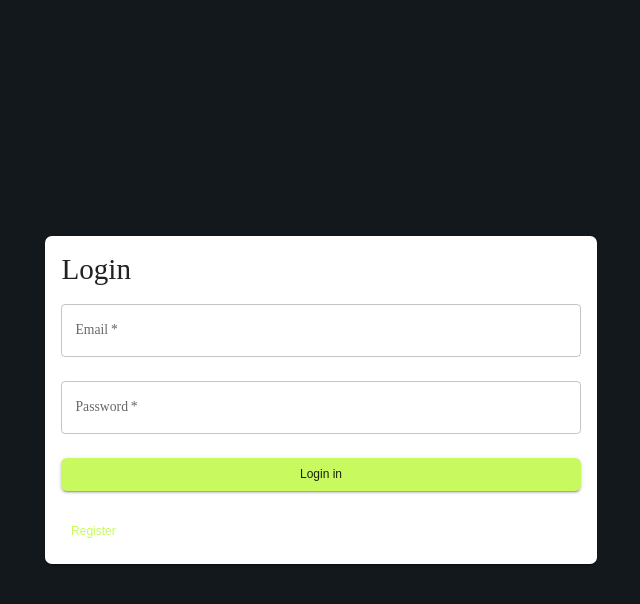
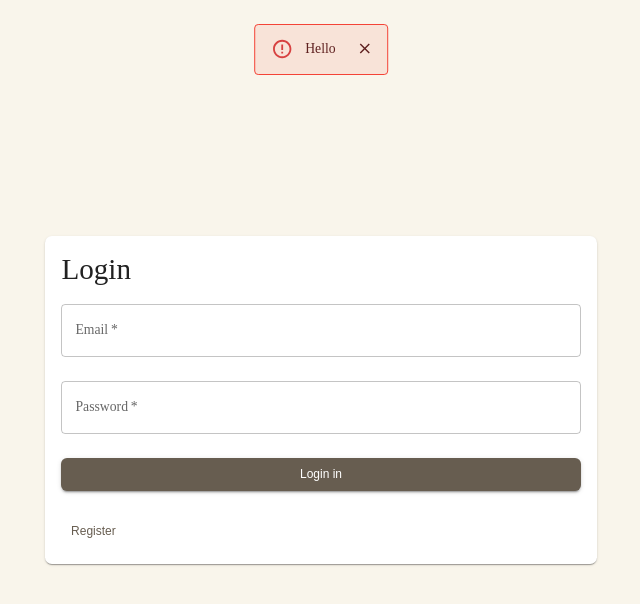
Before and after one commit to ZHammerl/wedding_evite, a React (Vite) app: page /auth in a window 1280 px wide. Both pictures are taken after a click on the button "Register". Shown: the top 604 px of the page, without its empty margins (319-959 px from the left). Built offline with nearby package versions, Linux system fonts and the light colour scheme.

Commit message:
Adding notification context

```diff
--- a/src/App.tsx
+++ b/src/App.tsx
@@ -2,12 +2,15 @@ import "./App.scss";
 
 import { BrowserRouter } from "react-router-dom";
 import { AppRouter } from "./Router";
+import { NotificationProvider } from "./context/notification.context";
 
 function App() {
   return (
-    <BrowserRouter>
-      <AppRouter />
-    </BrowserRouter>
+    <NotificationProvider>
+      <BrowserRouter>
+        <AppRouter />
+      </BrowserRouter>
+    </NotificationProvider>
   );
 }
 
--- /dev/null
+++ b/src/components/Notification.tsx
@@ -0,0 +1,25 @@
+import { Alert, Snackbar, Typography } from "@mui/material";
+import React from "react";
+import { NotificationProps } from "@root/types/types";
+
+const Notification: React.FC<NotificationProps> = ({
+  open,
+  message,
+  severity,
+  handleClose,
+}) => {
+  return (
+    <Snackbar
+      anchorOrigin={{ vertical: "top", horizontal: "center" }}
+      autoHideDuration={4000}
+      open={open}
+      onClose={handleClose}
+    >
+      <Alert onClose={handleClose} severity={severity}>
+        <Typography>{message}</Typography>
+      </Alert>
+    </Snackbar>
+  );
+};
+
+export default Notification;
--- /dev/null
+++ b/src/context/notification.context.tsx
@@ -0,0 +1,47 @@
+import Notification from "@components/Notification";
+import { AlertColor } from "@mui/material";
+import React, { useContext, useState } from "react";
+
+type ContextProps = {
+  getError: (msg: string) => void;
+};
+
+const NotificationContext = React.createContext<ContextProps | null>(null);
+
+export const NotificationProvider: React.FC<{ children: JSX.Element }> = ({
+  children,
+}) => {
+  const [message, setMessage] = useState("");
+  const [open, setOpen] = useState(false);
+  const [severity, setSeverity] = useState<AlertColor | undefined>(undefined);
+
+  const handleClose = () => {
+    setOpen(false);
+  };
+
+  const getError = (msg: string) => {
+    setSeverity("error");
+    setOpen(true);
+    setMessage(msg);
+  };
+  const value = {
+    getError,
+  };
+  return (
+    <NotificationContext.Provider value={value}>
+      <Notification
+        handleClose={handleClose}
+        open={open}
+        severity={severity}
+        message={message}
+      />
+      {children}
+    </NotificationContext.Provider>
+  );
+};
+
+export const useNotification = () => {
+  const context = useContext(NotificationContext);
+  if (!context) throw new Error("There is not a context");
+  return context;
+};
--- a/src/features/admin/auth/Login.tsx
+++ b/src/features/admin/auth/Login.tsx
@@ -3,23 +3,14 @@ import {
   Box,
   Stack,
   Typography,
-  Card,
-  CardContent,
-  CardActions,
   Button,
   TextField,
-  FormControl,
-  InputAdornment,
-  InputLabel,
-  IconButton,
-  OutlinedInput,
   Container,
   Grid,
   Paper,
 } from "@mui/material";
-import { Visibility, VisibilityOff } from "@mui/icons-material";
-import { borderRadius } from "@mui/system";
 import { LoginType } from "@root/types/types";
+import { useNotification } from "@root/context/notification.context";
 
 const Login = () => {
   const [loginData, setLoginData] = useState<LoginType>({
@@ -27,6 +18,11 @@ const Login = () => {
     password: "",
   });
 
+  const { getError } = useNotification();
+  const handleClick = () => {
+    getError("Hello");
+    console.log("register");
+  };
   const loginDataHandler = (e: React.ChangeEvent<HTMLInputElement>) => {
     setLoginData({ ...loginData, [e.target.name]: e.target.value });
   };
@@ -51,7 +47,6 @@ const Login = () => {
             <Box component="form" onSubmit={submitHandler}>
               <TextField
                 margin="normal"
-                autoComplete="false"
                 fullWidth
                 type="email"
                 name="email"
@@ -79,7 +74,7 @@ const Login = () => {
               >
                 Login in
               </Button>
-              <Button>Register</Button>
+              <Button onClick={handleClick}>Register</Button>
             </Box>
           </Paper>
         </Grid>
--- a/src/theme/theme.tsx
+++ b/src/theme/theme.tsx
@@ -7,9 +7,12 @@ type ThemeProp = {
 };
 
 export enum themePalette {
-  BG = "#12181b",
-  LIME = "#c8fa5f",
+  BG = "#F9F5EB",
+  LIME = "#675D50",
   FONT_GLOBAL = "", //tipografia
+  //Alert styles
+  ERROR_MAIN = "#f44336",
+  BG_ERROR_MAIN = "rgba(244,67,54,0.1)",
 }
 
 const theme = createTheme({
@@ -35,6 +38,20 @@ const theme = createTheme({
         },
       },
     },
+    MuiAlert: {
+      defaultProps: {
+        style: {
+          fontSize: "1em",
+          borderRadius: "0.8em",
+        },
+      },
+      styleOverrides: {
+        standardError: {
+          border: `1px solid ${themePalette.ERROR_MAIN}`,
+          background: themePalette.BG_ERROR_MAIN,
+        },
+      },
+    },
   },
 });
 
```
Also changed, not shown: src/types/types.ts (+10 -0 lines).
